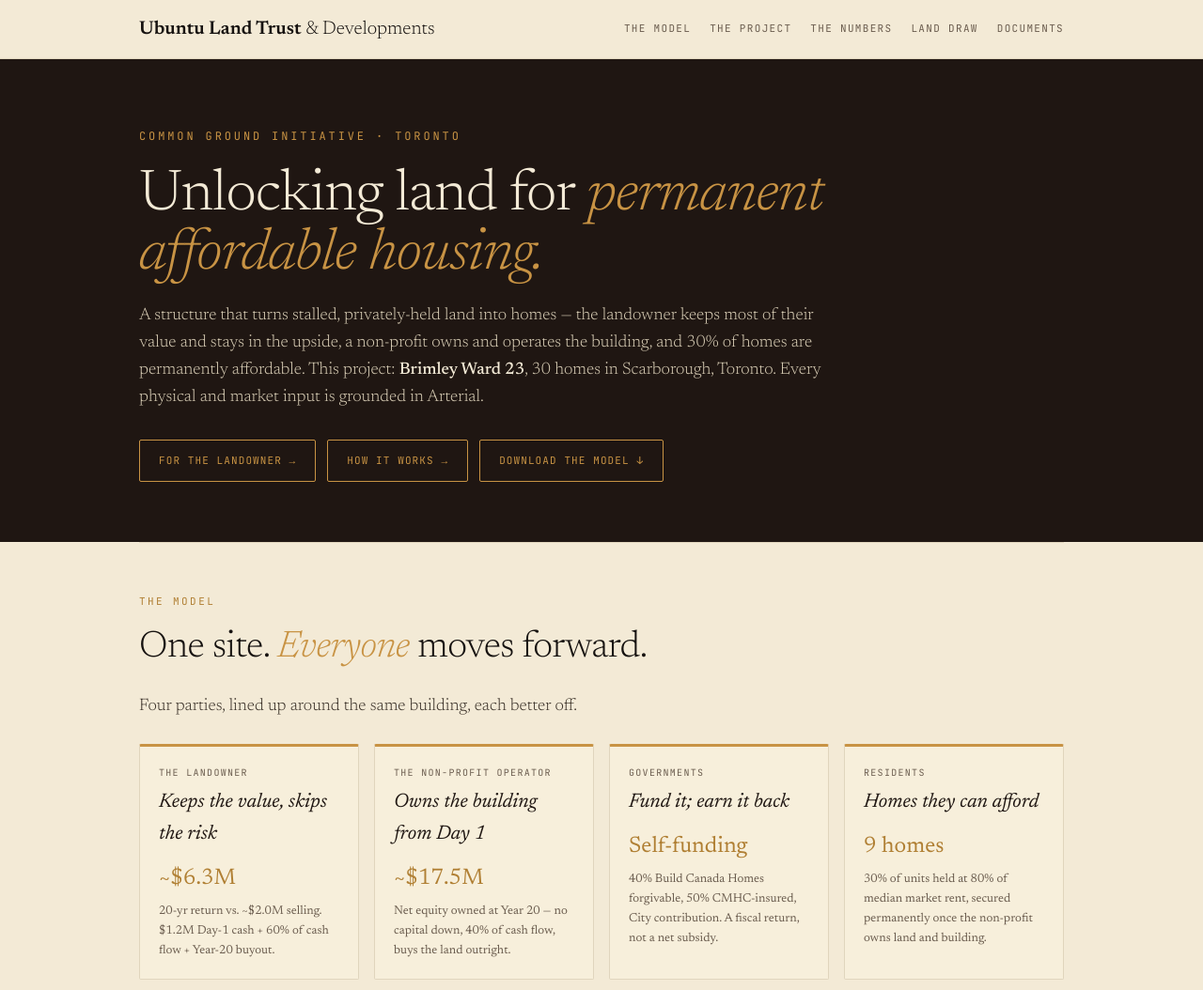
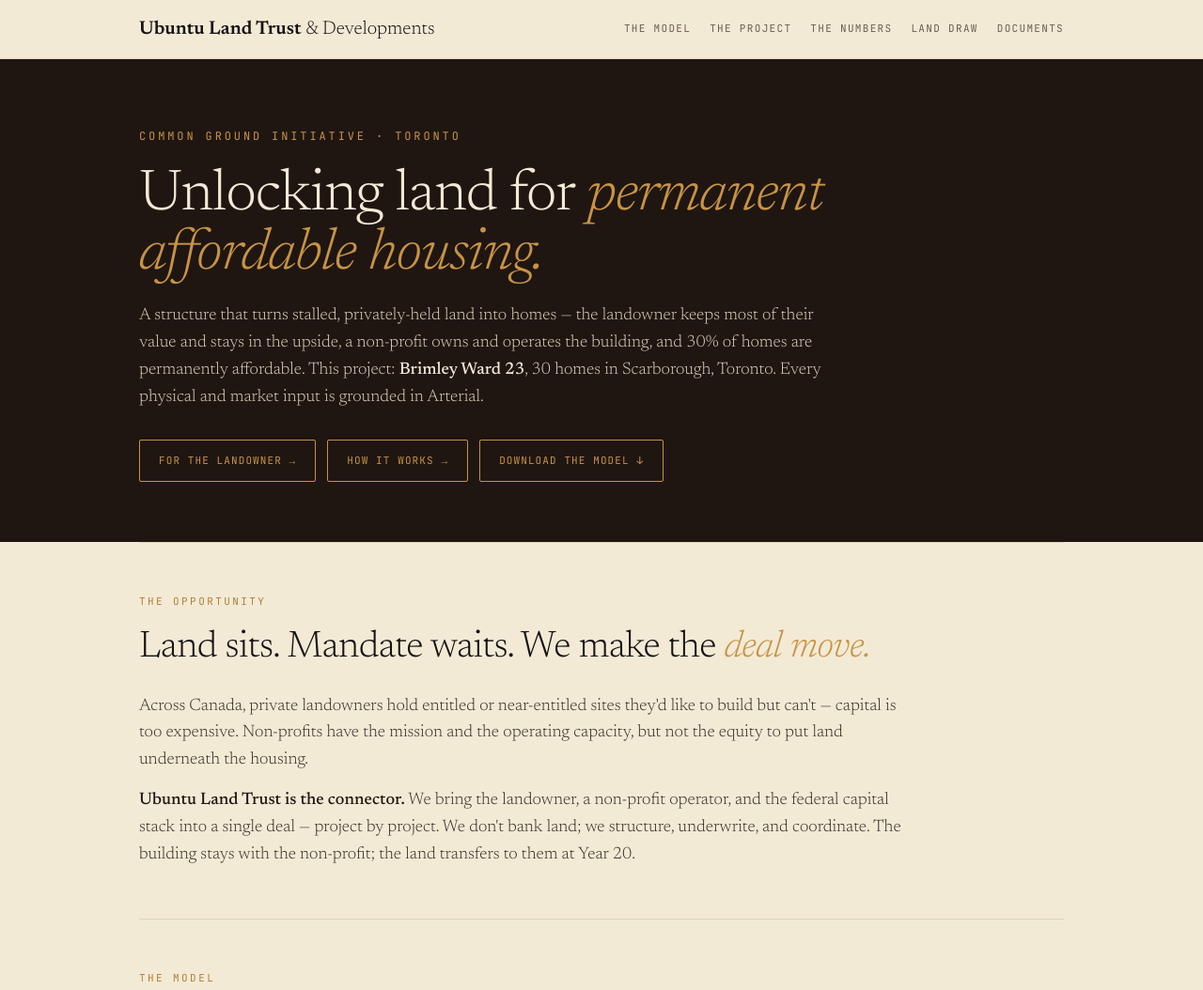
Before and after one commit to jasonallenjohn-cell/ubuntu, a plain HTML site: page docs/UBUNTU-BRIMLEY.html in a window 1280 px wide. Shown: the top 1054 px of the page at 94% size. Drawn offline with Linux system fonts and the light colour scheme.

Commit message:
Update Brimley lead page — add opportunity section

```diff
--- a/docs/UBUNTU-BRIMLEY.html
+++ b/docs/UBUNTU-BRIMLEY.html
@@ -83,6 +83,12 @@
 </div></div>
 
 <div class="wrap">
+
+<section><div class="secno">The opportunity</div>
+<h2>Land sits. Mandate waits. We make the <em>deal move.</em></h2>
+<p class="lead">Across Canada, private landowners hold entitled or near-entitled sites they'd like to build but can't — capital is too expensive. Non-profits have the mission and the operating capacity, but not the equity to put land underneath the housing.</p>
+<p class="lead" style="margin-top:14px"><b style="color:var(--espresso);font-weight:500">Ubuntu Land Trust is the connector.</b> We bring the landowner, a non-profit operator, and the federal capital stack into a single deal — project by project. We don't bank land; we structure, underwrite, and coordinate. The building stays with the non-profit; the land transfers to them at Year 20.</p>
+</section>
 
 <section id="model"><div class="secno">The model</div>
 <h2>One site. <em>Everyone</em> moves forward.</h2>
```
